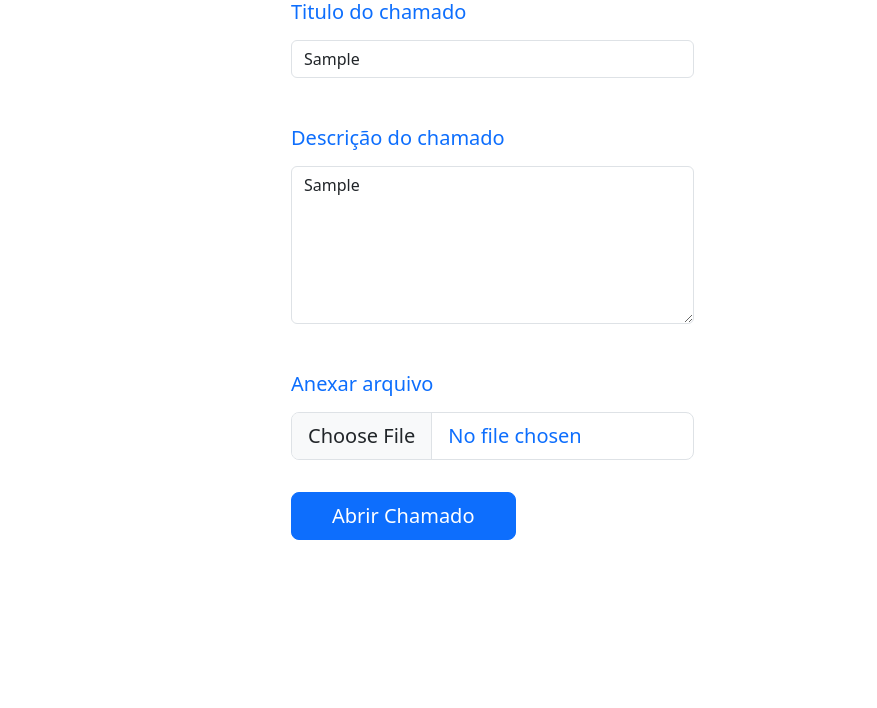
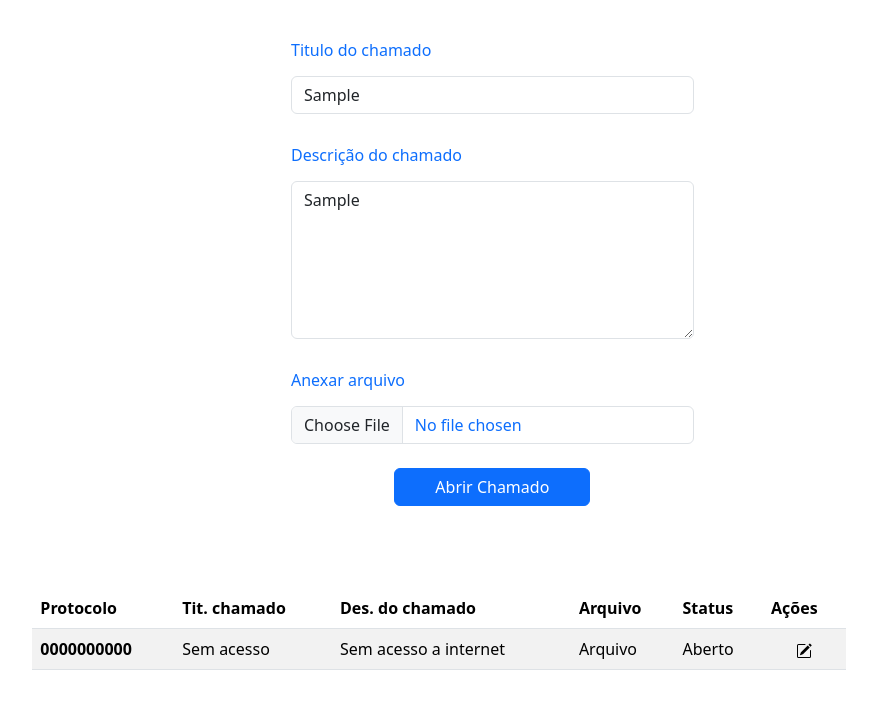
Before and after one commit to Romerito/chamado, an Angular app: page / in a window 1280 px wide. Both pictures are taken after typing "Sample", "Sample" into the empty fields and a click on the button "Abrir Chamado". Shown: the top 708 px of the page, without its empty margins (201-1078 px from the left). Built offline with nearby package versions, Linux system fonts and the light colour scheme.

Commit message:
Tela de chamado com status

```diff
--- a/src/app/chamado/chamado.component.css
+++ b/src/app/chamado/chamado.component.css
@@ -8,7 +8,7 @@ background: #eee;
 .h-custom {
 height: calc(100% - 73px);
 }
-@media (max-width: 450px) {
+@media (max-width: 550px) {
 .h-custom {
 height: 100%;
 }
--- a/src/app/chamado/chamado.component.html
+++ b/src/app/chamado/chamado.component.html
@@ -1,29 +1,66 @@
+
+
 <section class="vh-100">
     <div class="container-fluid h-custom">
-      <div class="row d-flex justify-content-center align-items-center h-50">
+      <div class="row d-flex justify-content-center align-items-center h-100">
         <!-- Login -->
         <div class="col-md-8 col-lg-6 col-xl-4 offset-xl-1">
           <form [formGroup]="chamadoForm"  (ngSubmit)="onSubmit()"  *ngIf="chamadoForm">
-            <div class="form-outline mb-4">
-              <h5>  <label for="titulo" class="form-label text-primary">Titulo do chamado</label></h5>
+            <div class="form-outline mb-2">
+              <h6>  <label for="titulo" class="form-label text-primary">Titulo do chamado</label></h6>
               <input class="form-control" id="titulo" name="titulo" formControlName="titulo" (ngModelChange)="setCleanTitulo()" />
               <label class="text-danger">{{titulo}}</label>
           </div>
-            <div class="form-outline mb-4">
-              <h5>  <label for="descricao" class="form-label text-primary">Descrição do chamado</label></h5>
+            <div class="form-outline mb-2">
+              <h6>  <label for="descricao" class="form-label text-primary">Descrição do chamado</label></h6>
               <textarea class="form-control" id="descricao" name="descricao" rows="6" formControlName="descricao" (ngModelChange)="setCleanDescricao()"></textarea>
               <label class="text-danger">{{descricao}}</label>
             </div>
             <div>
-              <h5>  <label for="arquivo" class="form-label text-primary">Anexar arquivo</label></h5>
-              <input class="form-control form-control-lg text-primary" id="arquivo" name="arquivo" type="file" formControlName="arquivo">
+              <h6>  <label for="arquivo" class="form-label text-primary">Anexar arquivo</label></h6>
+              <input class="form-control text-primary " id="arquivo" name="arquivo" type="file" formControlName="arquivo">
             </div>
-            <div class="text-center text-lg-start mt-4 pt-2">
-              <button type="submit" class="btn btn-primary btn-lg"
+            <div class="text-center pt-4">
+              <button type="submit" class="btn btn-primary"
               style="padding-left: 2.5rem; padding-right: 2.5rem;">Abrir Chamado</button>
             </div>
+
           </form>
         </div>
+      <div class="row d-flex justify-content-center "*ngIf="listarChamado">
+        <div class="col-md-8 ">
+          <table class="table table-striped">
+            <thead>
+              <tr>
+                <th scope="col">Protocolo</th>
+                <th scope="col">Tit. chamado</th>
+                <th scope="col">Des. do chamado</th>
+                <th scope="col">Arquivo</th>
+                <th scope="col">Status</th>
+                <th scope="col">Ações</th>
+              </tr>
+            </thead>
+            <tbody>
+              <tr>
+                <th scope="row">0000000000</th>
+                <td>Sem acesso</td>
+                <td>Sem acesso a internet</td>
+                <td>Arquivo</td>
+                <td>Aberto</td>
+                <td style="text-align: center;">
+                  <svg xmlns="http://www.w3.org/2000/svg" width="16" height="16" fill="currentColor"
+                    class="bi bi-pencil-square" viewBox="0 0 16 16">
+                    <path
+                      d="M15.502 1.94a.5.5 0 0 1 0 .706L14.459 3.69l-2-2L13.502.646a.5.5 0 0 1 .707 0l1.293 1.293zm-1.75 2.456-2-2L4.939 9.21a.5.5 0 0 0-.121.196l-.805 2.414a.25.25 0 0 0 .316.316l2.414-.805a.5.5 0 0 0 .196-.12l6.813-6.814z" />
+                    <path fill-rule="evenodd"
+                      d="M1 13.5A1.5 1.5 0 0 0 2.5 15h11a1.5 1.5 0 0 0 1.5-1.5v-6a.5.5 0 0 0-1 0v6a.5.5 0 0 1-.5.5h-11a.5.5 0 0 1-.5-.5v-11a.5.5 0 0 1 .5-.5H9a.5.5 0 0 0 0-1H2.5A1.5 1.5 0 0 0 1 2.5v11z" />
+                  </svg>
+                </td>
+              </tr>
+            </tbody>
+          </table>
+        </div>
       </div>
-    </div>
+  </div>
+  </div>
   </section>
--- a/src/app/chamado/chamado.component.ts
+++ b/src/app/chamado/chamado.component.ts
@@ -13,6 +13,7 @@ export class ChamadoComponent implements OnInit {
 
   titulo!: string;
   descricao!: string;
+  listarChamado!: boolean;
 
 
   constructor(private formBuilder: FormBuilder) { }
@@ -38,6 +39,7 @@ export class ChamadoComponent implements OnInit {
         return;
       }
     }
+    this.listarChamado = true;
     console.log(this.chamadoForm.value.title)
 
   }
```
